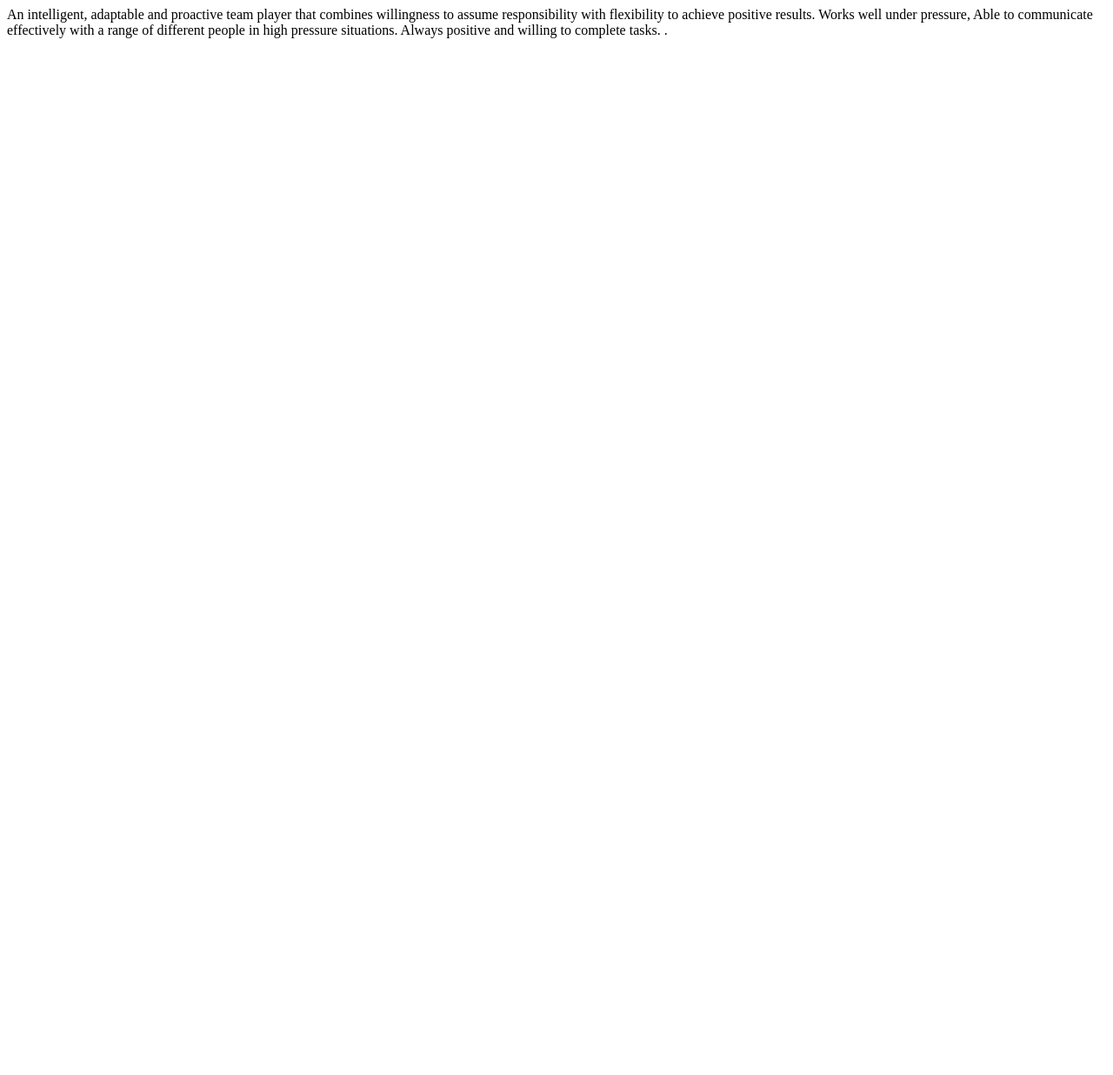
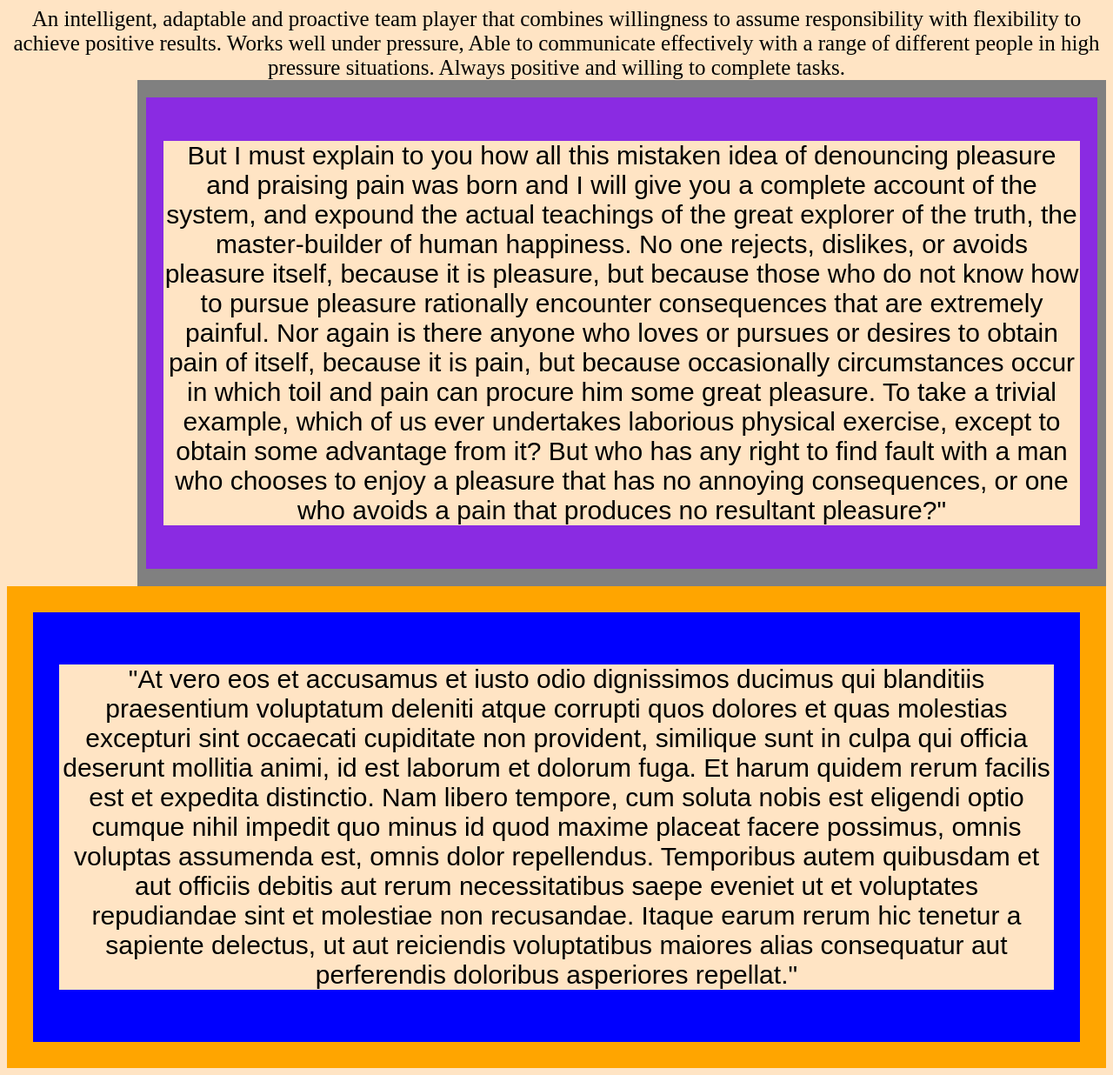
Before and after one commit to jacu111/my-resumee, a plain HTML site: page profile.html in a window 1280 px wide. Shown: the whole page at 87% size. Before the commit the page ends 800 px from the top, so only its background shows below. Drawn offline with Linux system fonts and the light colour scheme.

Commit message:
Add files via upload

```diff
--- a/profile.html
+++ b/profile.html
@@ -4,13 +4,49 @@
     <meta charset="UTF-8" />
     <meta http-equiv="X-UA-Compatible" content="IE=edge" />
     <meta name="viewport" content="width=device-width, initial-scale=1.0" />
-    <title>Document</title>
+    <title>profile</title>
+    <link rel="stylesheet" href="./style.css" />
   </head>
   <body>
     An intelligent, adaptable and proactive team player that combines
     willingness to assume responsibility with flexibility to achieve positive
     results. Works well under pressure, Able to communicate effectively with a
     range of different people in high pressure situations. Always positive and
-    willing to complete tasks. .
+    willing to complete tasks.
+    <div id="first">
+      <p>
+        But I must explain to you how all this mistaken idea of denouncing
+        pleasure and praising pain was born and I will give you a complete
+        account of the system, and expound the actual teachings of the great
+        explorer of the truth, the master-builder of human happiness. No one
+        rejects, dislikes, or avoids pleasure itself, because it is pleasure,
+        but because those who do not know how to pursue pleasure rationally
+        encounter consequences that are extremely painful. Nor again is there
+        anyone who loves or pursues or desires to obtain pain of itself, because
+        it is pain, but because occasionally circumstances occur in which toil
+        and pain can procure him some great pleasure. To take a trivial example,
+        which of us ever undertakes laborious physical exercise, except to
+        obtain some advantage from it? But who has any right to find fault with
+        a man who chooses to enjoy a pleasure that has no annoying consequences,
+        or one who avoids a pain that produces no resultant pleasure?"
+      </p>
+    </div>
+    <div id="second">
+      <p>
+        "At vero eos et accusamus et iusto odio dignissimos ducimus qui
+        blanditiis praesentium voluptatum deleniti atque corrupti quos dolores
+        et quas molestias excepturi sint occaecati cupiditate non provident,
+        similique sunt in culpa qui officia deserunt mollitia animi, id est
+        laborum et dolorum fuga. Et harum quidem rerum facilis est et expedita
+        distinctio. Nam libero tempore, cum soluta nobis est eligendi optio
+        cumque nihil impedit quo minus id quod maxime placeat facere possimus,
+        omnis voluptas assumenda est, omnis dolor repellendus. Temporibus autem
+        quibusdam et aut officiis debitis aut rerum necessitatibus saepe eveniet
+        ut et voluptates repudiandae sint et molestiae non recusandae. Itaque
+        earum rerum hic tenetur a sapiente delectus, ut aut reiciendis
+        voluptatibus maiores alias consequatur aut perferendis doloribus
+        asperiores repellat."
+      </p>
+    </div>
   </body>
 </html>
--- /dev/null
+++ b/style.css
@@ -0,0 +1,46 @@
+* {
+  background-color: bisque;
+}
+
+h1 {
+  font-family: "Signika Negative", sans-serif;
+  font-size: 50px;
+  background-color: aqua;
+}
+
+p {
+  font-family: "Montserrat", sans-serif;
+  text-align: center;
+  font-size: 30px;
+}
+.my-resume {
+  background-color: blue;
+}
+li {
+  font-size: 15px;
+}
+
+h5 {
+  background-color: blueviolet;
+  font-size: 30px;
+  font-weight: 400;
+  font-family: Georgia, "Times New Roman", Times, serif;
+}
+body {
+  font-size: 25px;
+  text-align: center;
+}
+
+#first {
+  background-color: blueviolet;
+  padding: 20px;
+  border: 20px solid gray;
+  margin-left: 150px;
+  border-width: 20px 10px;
+}
+
+#second {
+  background-color: blue;
+  padding: 30px;
+  border: 30px solid orange;
+}
```
Also changed, not shown: carrer history.html (+2 -1 lines), courses completed.html (+1 -0 lines), hobbies and interests.html (+1 -0 lines), index.html (+12 -2 lines).
